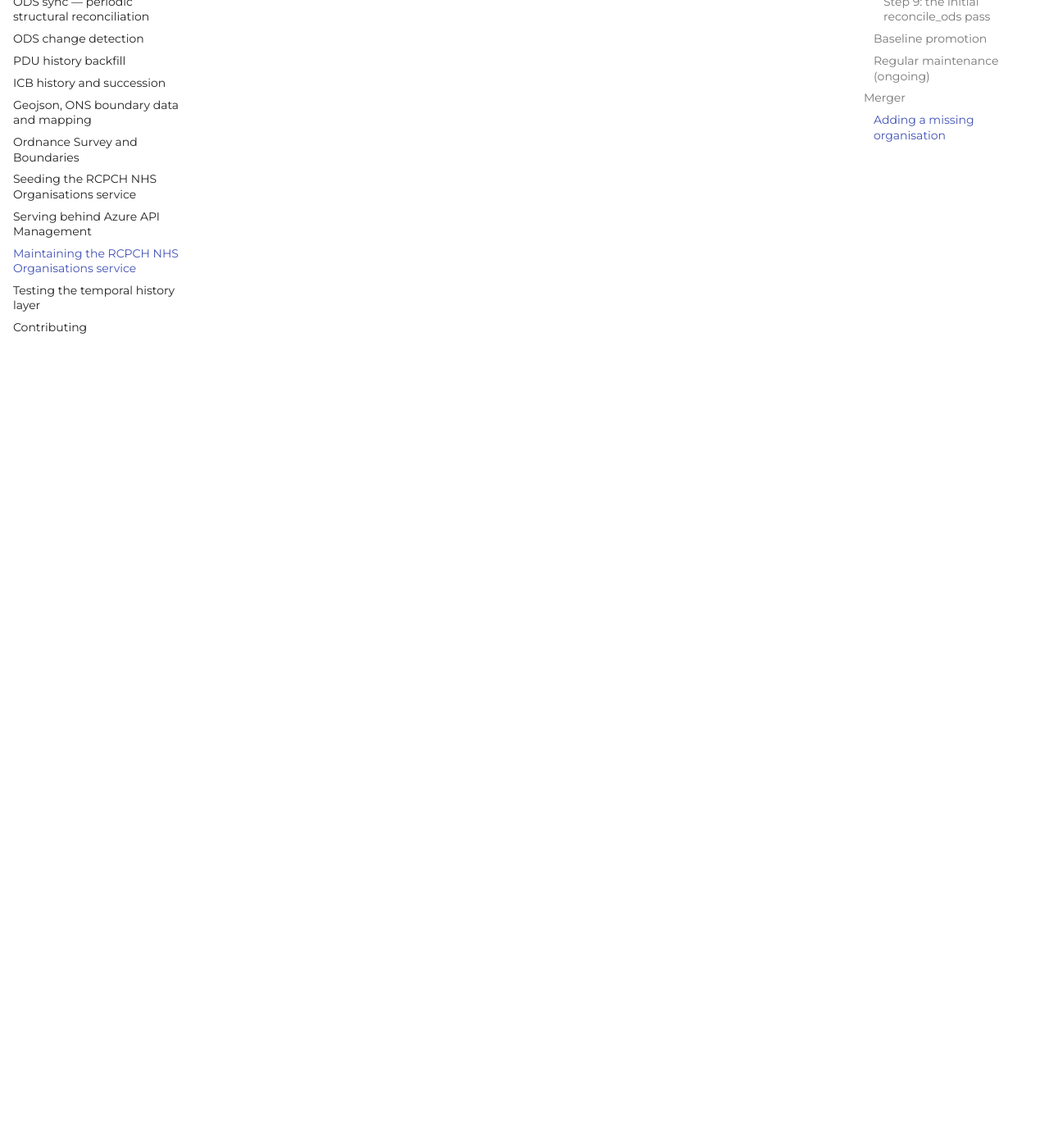
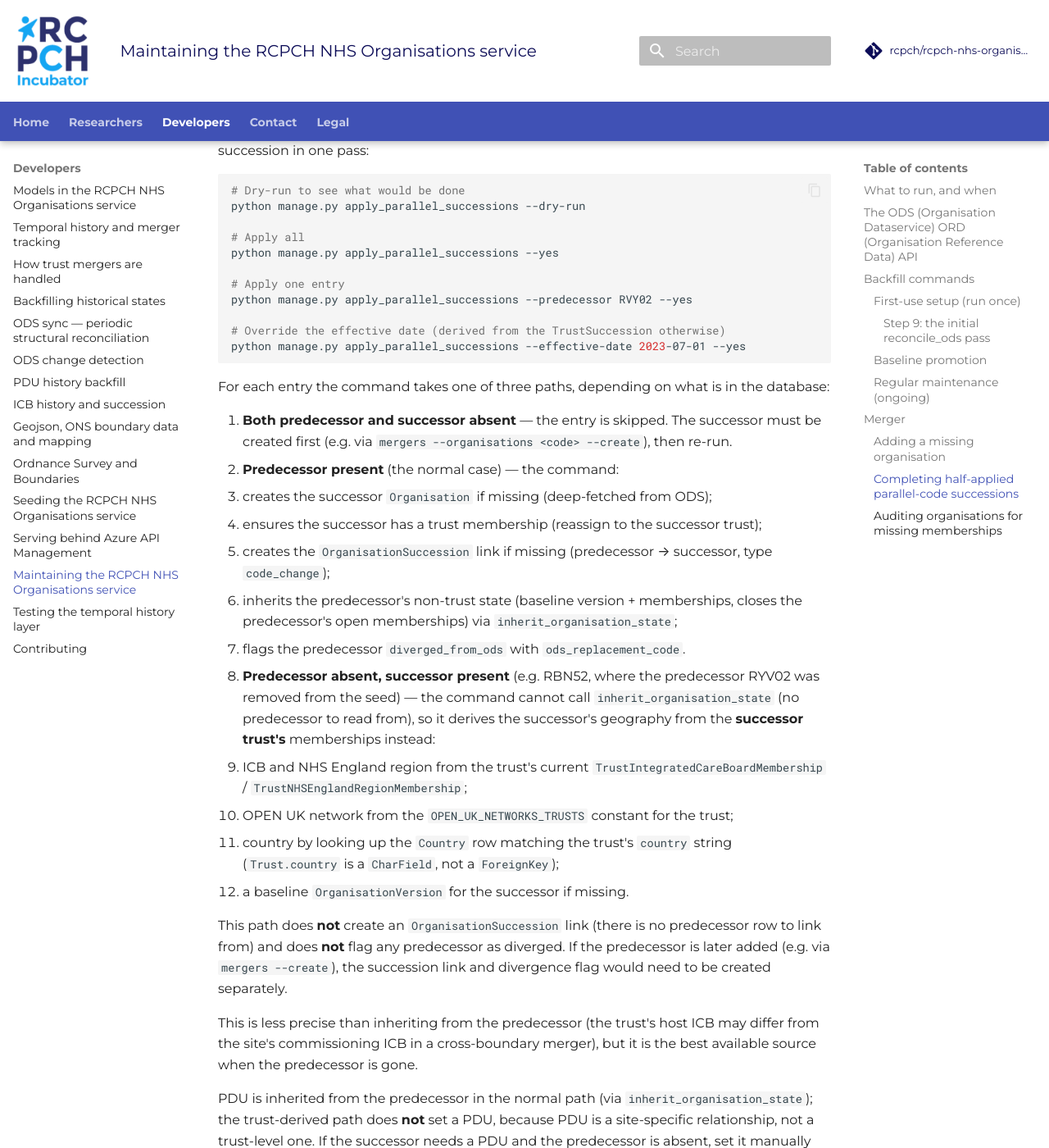
Before and after one commit to rcpch/rcpch-nhs-organisations, an MkDocs documentation site: the page built from documentation/docs/developer/database_maintenance.md, in a window 1280 px wide and 1400 px high, scrolled down 8025 px. Shown: the whole window at 82% size. Built offline with MkDocs 1.6.1 and Material for MkDocs 9.7.7, drawn with Linux system fonts in a browser that asks for light colours; comment, search, counter and statistics services are not loaded; some of the changed text lies outside the part shown.

Commit message:
feat(commands): audit_organisation_relationships — find missing memberships
The snapshot endpoint reads parent relationships from the membership tables
(OrganisationTrustMembership, OrganisationIntegratedCareBoardMembership,
OrganisationNHSEnglandRegionMembership, OrganisationOPENUKNetworkMembership),
not the denormalised FKs on the Organisation row. An organisation with a
denormalised trust FK but no OrganisationTrustMembership row appears under
its trust in the trusts endpoint but returns null trust (and null ICB /
region / OPEN UK) on the snapshot — the half-applied succession gap.

Add `audit_organisation_relationships` management command that scans every
active Organisation and flags those missing:

  - a baseline OrganisationVersion (valid_to IS NULL), or
  - a current OrganisationTrustMembership, or
  - a current OrganisationIntegratedCareBoardMembership, or
  - a current OrganisationNHSEnglandRegionMembership, or
  - a current OrganisationOPENUKNetworkMembership.

PDU is not audited because not every site has a PDU.

Flags:
  --include-inactive   also audit inactive organisations
  --country NAME       filter by country (e.g. 'England')
  --missing X          only report organisations missing this relationship
                       (version, trust, icb, region, openuk, all)

Also document the apply_parallel_successions and audit_organisation_relationships
commands in database_maintenance.md, under a new "Completing half-applied
parallel-code successions" subsection and an "Auditing organisations for
missing memberships" subsection of the Merger section.

````diff
--- a/documentation/docs/developer/database_maintenance.md
+++ b/documentation/docs/developer/database_maintenance.md
@@ -326,3 +326,121 @@
 For recording mergers (acquisitions, full mergers, splits, PDU mergers, ICB
 successions), see [merger-handling.md](merger-handling.md) and
 [icb-history.md](icb-history.md).
+
+### Completing half-applied parallel-code successions
+
+Some organisation code changes (where ODS closed a site's code and issued a
+new one under a successor trust) were half-applied before the
+`inherit_organisation_state` fix: the successor `Organisation` row was
+created and its trust reparented, but the baseline `OrganisationVersion` and
+non-trust membership rows (ICB, NHS England region, OPEN UK network, PDU)
+were never created, and the predecessor's memberships were never closed.
+This left successors like RW155, RW1YH, and RBN52 with null ICB / region /
+OPEN UK / PDU on the direct endpoint and on the snapshot, while the trusts
+endpoint listed them (it reads the denormalised `trust` FK), masking the
+gap.
+
+The curated `KNOWN_PARALLEL_ORGANISATIONS` constant (in
+`constants/known_parallel_organisations.py`) lists every such mapping. The
+`apply_parallel_successions` command sweeps that list and completes each
+half-applied succession in one pass:
+
+```bash
+# Dry-run to see what would be done
+python manage.py apply_parallel_successions --dry-run
+
+# Apply all
+python manage.py apply_parallel_successions --yes
+
+# Apply one entry
+python manage.py apply_parallel_successions --predecessor RVY02 --yes
+
+# Override the effective date (derived from the TrustSuccession otherwise)
+python manage.py apply_parallel_successions --effective-date 2023-07-01 --yes
+```
+
+For each entry the command takes one of three paths, depending on what
+is in the database:
+
+1. **Both predecessor and successor absent** — the entry is skipped. The
+   successor must be created first (e.g. via `mergers --organisations <code>
+   --create`), then re-run.
+2. **Predecessor present** (the normal case) — the command:
+   1. creates the successor `Organisation` if missing (deep-fetched from ODS);
+   2. ensures the successor has a trust membership (reassign to the successor
+      trust);
+   3. creates the `OrganisationSuccession` link if missing (predecessor →
+      successor, type `code_change`);
+   4. inherits the predecessor's non-trust state (baseline version +
+      memberships, closes the predecessor's open memberships) via
+      `inherit_organisation_state`;
+   5. flags the predecessor `diverged_from_ods` with `ods_replacement_code`.
+3. **Predecessor absent, successor present** (e.g. RBN52, where the
+   predecessor RYV02 was removed from the seed) — the command cannot call
+   `inherit_organisation_state` (no predecessor to read from), so it derives
+   the successor's geography from the **successor trust's** memberships
+   instead:
+   - ICB and NHS England region from the trust's current
+     `TrustIntegratedCareBoardMembership` / `TrustNHSEnglandRegionMembership`;
+   - OPEN UK network from the `OPEN_UK_NETWORKS_TRUSTS` constant for the
+     trust;
+   - country by looking up the `Country` row matching the trust's `country`
+     string (`Trust.country` is a `CharField`, not a `ForeignKey`);
+   - a baseline `OrganisationVersion` for the successor if missing.
+
+   This path does **not** create an `OrganisationSuccession` link (there is
+   no predecessor row to link from) and does **not** flag any predecessor as
+   diverged. If the predecessor is later added (e.g. via `mergers --create`),
+   the succession link and divergence flag would need to be created
+   separately.
+
+   This is less precise than inheriting from the predecessor (the trust's
+   host ICB may differ from the site's commissioning ICB in a cross-boundary
+   merger), but it is the best available source when the predecessor is gone.
+
+PDU is inherited from the predecessor in the normal path (via
+`inherit_organisation_state`); the trust-derived path does **not** set a PDU,
+because PDU is a site-specific relationship, not a trust-level one. If the
+successor needs a PDU and the predecessor is absent, set it manually via the
+admin (see [Merger](#merger) above) after running the command.
+
+### Auditing organisations for missing memberships
+
+The snapshot endpoint reads parent relationships from the **membership tables**
+(`OrganisationTrustMembership`, `OrganisationIntegratedCareBoardMembership`,
+`OrganisationNHSEnglandRegionMembership`, `OrganisationOPENUKNetworkMembership`),
+not the denormalised FKs on the `Organisation` row. An organisation with a
+denormalised `trust` FK but no `OrganisationTrustMembership` row appears
+under its trust in the trusts endpoint but returns null trust (and null ICB /
+region / OPEN UK) on the snapshot.
+
+The `audit_organisation_relationships` command scans every active
+`Organisation` and flags those missing current membership rows or a baseline
+`OrganisationVersion`:
+
+```bash
+# Audit all active organisations
+python manage.py audit_organisation_relationships
+
+# Also audit inactive organisations (predecessors etc.)
+python manage.py audit_organisation_relationships --include-inactive
+
+# Filter to one country
+python manage.py audit_organisation_relationships --country England
+
+# Only report organisations missing a specific relationship
+python manage.py audit_organisation_relationships --missing trust
+python manage.py audit_organisation_relationships --missing icb
+python manage.py audit_organisation_relationships --missing version
+```
+
+It checks for each active `Organisation`:
+
+- a baseline `OrganisationVersion` (valid_to IS NULL) — needed by the snapshot walk;
+- a current `OrganisationTrustMembership`;
+- a current `OrganisationIntegratedCareBoardMembership`;
+- a current `OrganisationNHSEnglandRegionMembership`;
+- a current `OrganisationOPENUKNetworkMembership`.
+
+PDU is **not** audited because not every site has a PDU. Use the snapshot
+endpoint or the PDU constants for that check.
````
